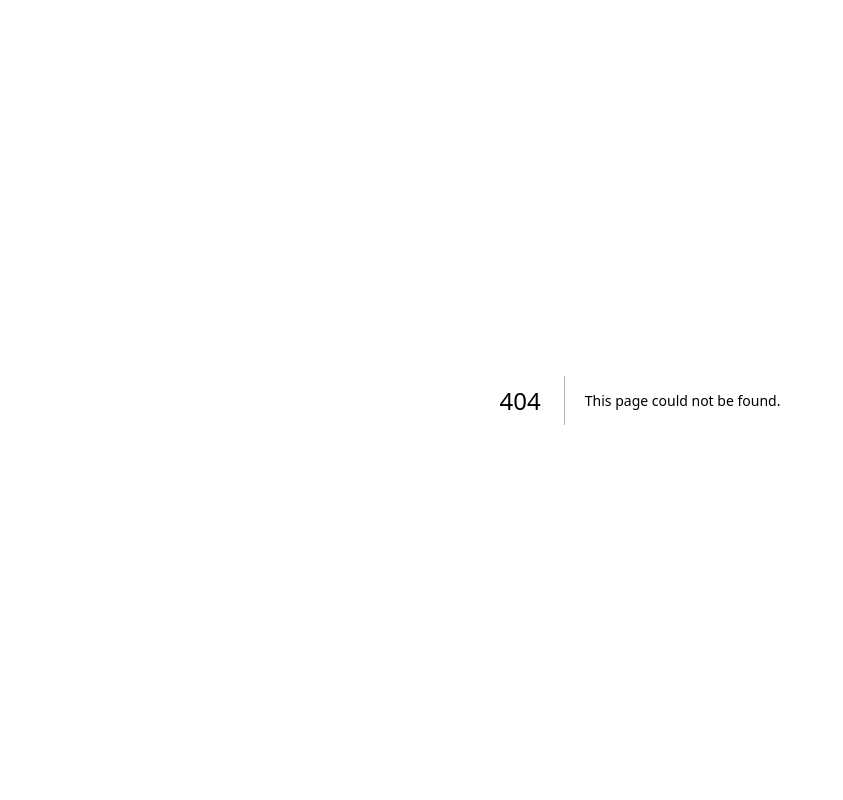
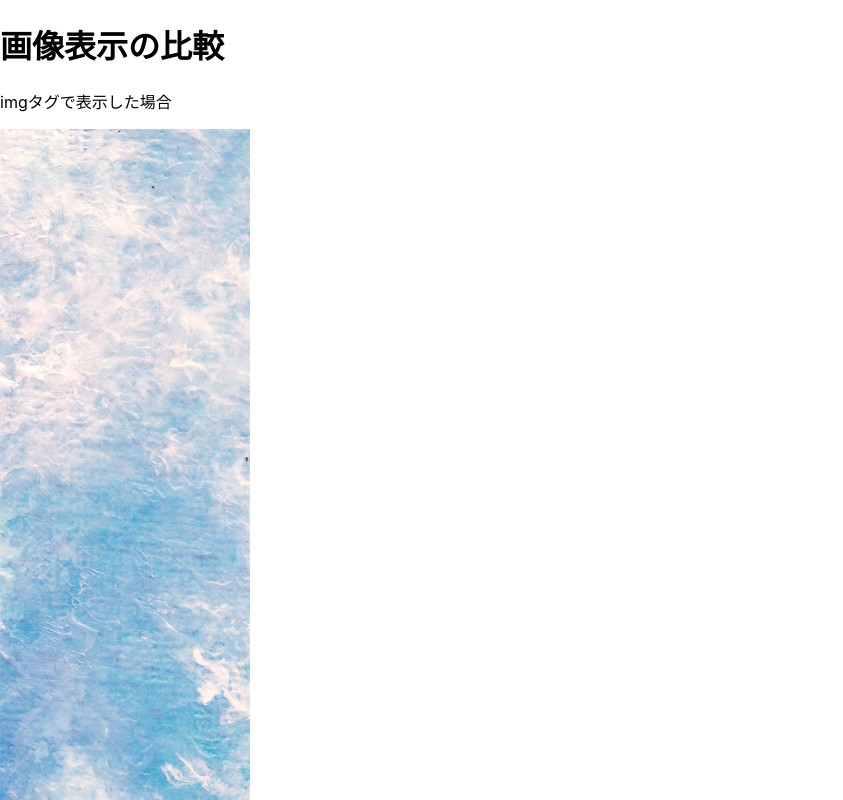
Before and after one commit to Takayyz/nextjs-ts-practice, a Next.js app: page /image-sample in a window 1280 px wide. Before the commit this address had no page. Shown: the top 800 px of the page, without its empty margins (0-843 px from the left). Built offline with nearby package versions, Linux system fonts and the light colour scheme.

Commit message:
feat: Imageコンポーネントのサンプル

```diff
--- /dev/null
+++ b/pages/image-sample.tsx
@@ -0,0 +1,19 @@
+import { NextPage } from 'next';
+import Image from 'next/image';
+
+import TestImage from '../public/images/test.jpg';
+
+const ImageSample: NextPage<void> = (props) => {
+  return (
+    <div>
+      <h1>画像表示の比較</h1>
+      <p>imgタグで表示した場合</p>
+      <img src="/images/test.jpg" />
+      <p>Imageコンポーネントで表示した場合</p>
+      <Image src={TestImage} alt="test" />
+      <p>Imageコンポーネントで表示した場合は事前に描画エリアが確保される</p>
+    </div>
+  );
+};
+
+export default ImageSample;
```
Also changed, not shown: public/images/test.jpg (added).
